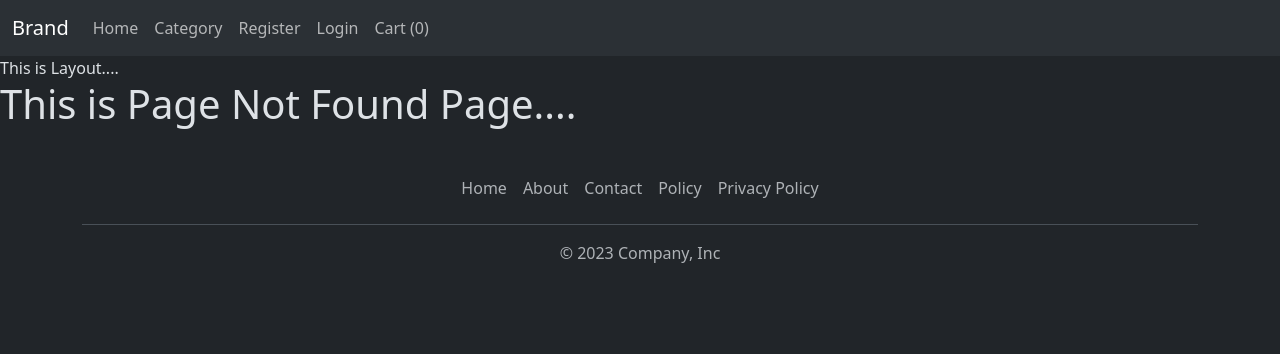
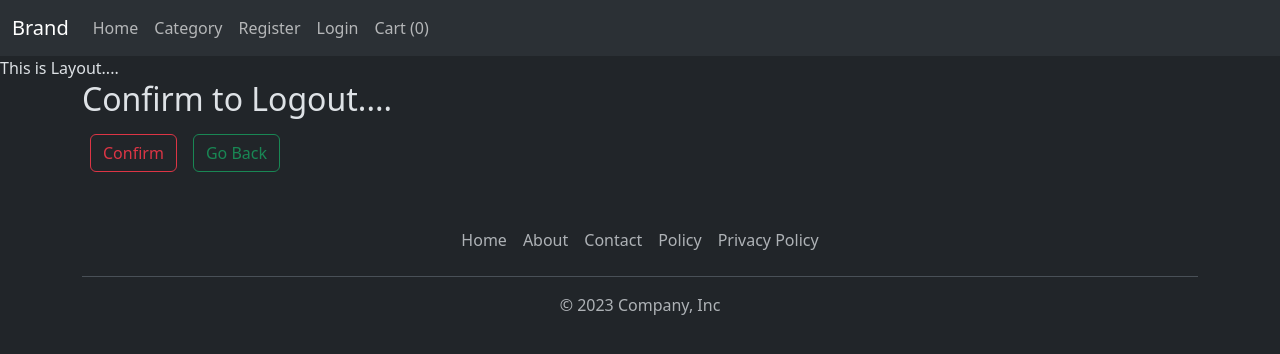
Before and after one commit to HarshKumar123456/E-Commerce-App-Using-MERN-Stack, a React (Vite) app in the folder client/: page /logout in a window 1280 px wide. Before the commit this address had no page. Shown: the top 354 px of the page. Built offline with nearby package versions, Linux system fonts and the light colour scheme.

Commit message:
feat: made logout route
Rendered Conditionally header for registered and unregistered users. Added Logout page and performed deletion of user details upon confirmation to logout.

```diff
--- a/client/components/Layout/Header.jsx
+++ b/client/components/Layout/Header.jsx
@@ -1,7 +1,13 @@
 import React from "react";
-import { NavLink,Link } from "react-router-dom";
+import { NavLink, Link } from "react-router-dom";
+import { useAuth } from "../../context/auth";
 
 const Header = () => {
+    const [auth, setAuth] = useAuth();
+
+    // console.log("we are saying that inside header the auth is : ");
+    // console.log(auth);
+
     return (
         <>
             <nav className="navbar navbar-expand-lg bg-body-tertiary">
@@ -18,12 +24,21 @@ const Header = () => {
                             <li className="nav-item">
                                 <NavLink to="/category" className="nav-link" >Category</NavLink>
                             </li>
+                            {auth.user ?
+                                (<li className="nav-item">
+                                    <NavLink to="/logout" className="nav-link" >Log Out</NavLink>
+                                </li>)
+                                :
+                                (
+                                    <>
                                         <li className="nav-item">
                                             <NavLink to="/register" className="nav-link" >Register</NavLink>
                                         </li>
                                         <li className="nav-item">
                                             <NavLink to="/login" className="nav-link" >Login</NavLink>
                                         </li>
+                                    </>
+                                )}
                             <li className="nav-item">
                                 <NavLink to="/cart" className="nav-link" >Cart ({0})</NavLink>
                             </li>
--- /dev/null
+++ b/client/pages/Logout.jsx
@@ -0,0 +1,45 @@
+import React, { useState } from "react";
+import Layout from "../components/Layout/Layout";
+
+import { toast } from 'react-toastify';
+import 'react-toastify/dist/ReactToastify.css';
+
+import { useAuth } from "../context/auth";
+import { useNavigate } from "react-router-dom";
+
+const Logout = () => {
+    const navigate = useNavigate();
+    const [auth, setAuth] = useAuth();
+
+
+    function logout() {
+        console.log("Inside logout");
+        setAuth({ ...auth, user: null, token: "" });
+        localStorage.removeItem("auth");
+        toast.success("Logged Out Successfully....");
+        setTimeout(() => {
+            navigate("/");
+        }, 1000);
+    }
+
+    function goBackToHome() {
+        toast.success("Going back to Home....");
+        setTimeout(() => {
+            navigate("/");
+        }, 1000);
+    }
+
+    return <>
+        <Layout>
+            <div className="container d-flex flex-column">
+                <h2>Confirm to Logout....</h2>
+                <div className="button-container">
+                    <button type="button" class="btn btn-outline-danger m-2" onClick={() => { logout() }}>Confirm</button>
+                    <button type="button" class="btn btn-outline-success m-2" onClick={() => { goBackToHome() }}>Go Back</button>
+                </div>
+            </div>
+        </Layout>
+    </>;
+};
+
+export default Logout;
--- a/client/src/App.jsx
+++ b/client/src/App.jsx
@@ -8,6 +8,7 @@ import PrivacyPolicy from '../pages/PrivacyPolicy';
 import PageNotFound from '../pages/PageNotFound';
 import Register from '../pages/Register';
 import Login from '../pages/Login';
+import Logout from '../pages/Logout';
 
 function App() {
 
@@ -18,6 +19,7 @@ function App() {
         <Route path='/' element={ <Home /> } />
         <Route path='/register' element={ <Register /> } />
         <Route path='/login' element={ <Login /> } />
+        <Route path='/logout' element={ <Logout /> } />
         <Route path='/about' element={ <About /> } />
         <Route path='/contact' element={ <Contact /> } />
         <Route path='/policy' element={ <Policy /> } />
```
Lines whose indentation alone changed are shown as unchanged.
